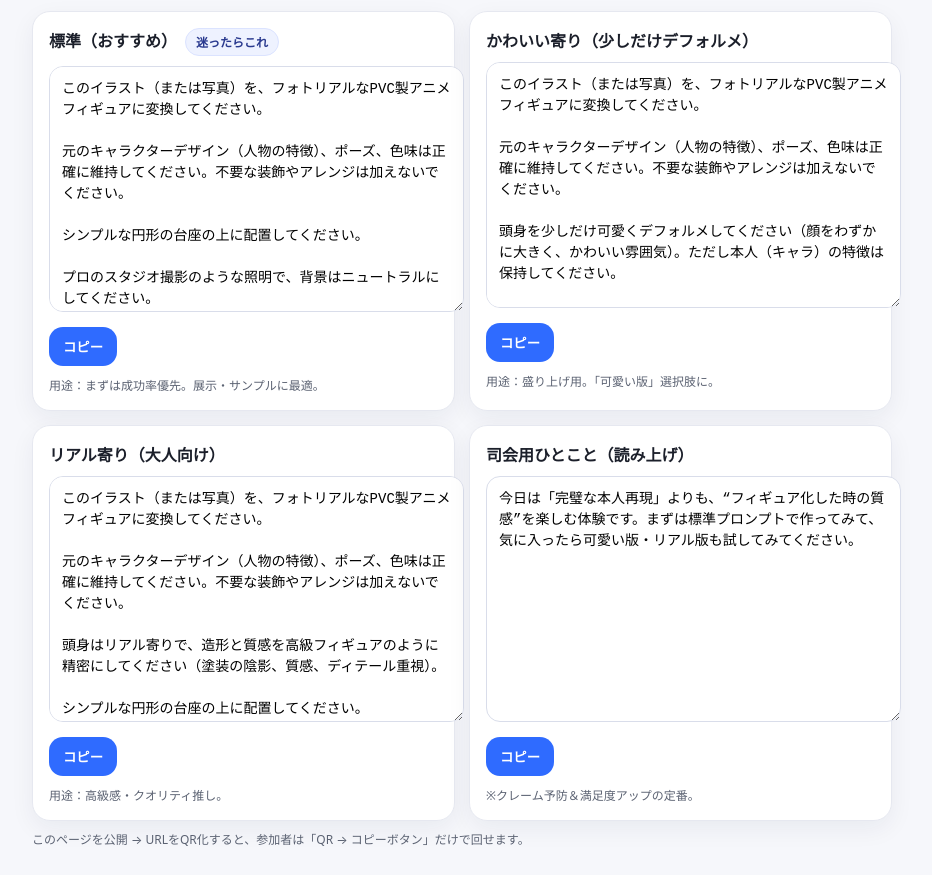
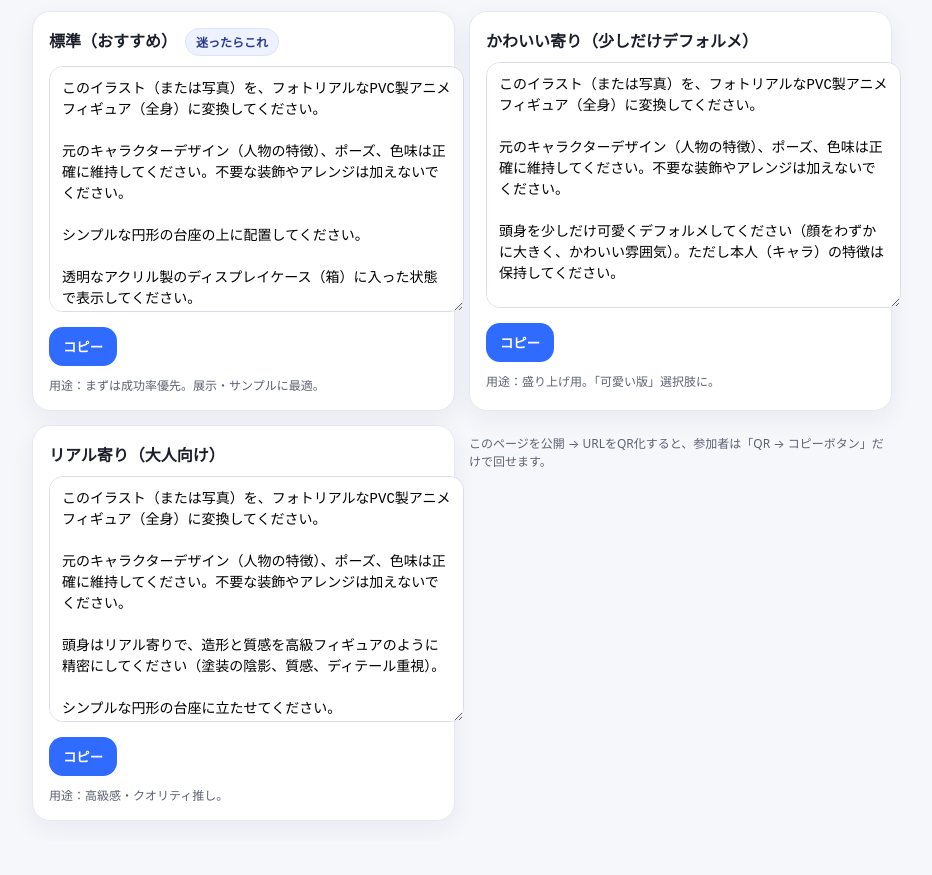
Before and after one commit to Min-H-AI/figure-prompt, a plain HTML site: page index.html in a window 1280 px wide. Shown: the part 258-1133 px from the top of the page, without its empty margins (178-1110 px from the left). After the commit the page ends 1099 px from the top, so only its background shows below. Drawn offline with Linux system fonts and the light colour scheme.

Commit message:
Update index.html

```diff
--- a/index.html
+++ b/index.html
@@ -45,11 +45,13 @@
     <div class="grid">
       <div class="card">
         <h2>標準（おすすめ）<span class="pill">迷ったらこれ</span></h2>
-        <textarea id="promptA" readonly>このイラスト（または写真）を、フォトリアルなPVC製アニメフィギュアに変換してください。
+        <textarea id="promptA" readonly>このイラスト（または写真）を、フォトリアルなPVC製アニメフィギュア（全身）に変換してください。
 
 元のキャラクターデザイン（人物の特徴）、ポーズ、色味は正確に維持してください。不要な装飾やアレンジは加えないでください。
 
 シンプルな円形の台座の上に配置してください。
+
+透明なアクリル製のディスプレイケース（箱）に入った状態で表示してください。
 
 プロのスタジオ撮影のような照明で、背景はニュートラルにしてください。</textarea>
         <div class="row">
@@ -60,13 +62,15 @@
 
       <div class="card">
         <h2>かわいい寄り（少しだけデフォルメ）</h2>
-        <textarea id="promptB" readonly>このイラスト（または写真）を、フォトリアルなPVC製アニメフィギュアに変換してください。
+        <textarea id="promptB" readonly>このイラスト（または写真）を、フォトリアルなPVC製アニメフィギュア（全身）に変換してください。
 
 元のキャラクターデザイン（人物の特徴）、ポーズ、色味は正確に維持してください。不要な装飾やアレンジは加えないでください。
 
 頭身を少しだけ可愛くデフォルメしてください（顔をわずかに大きく、かわいい雰囲気）。ただし本人（キャラ）の特徴は保持してください。
 
 シンプルな円形の台座の上に配置してください。
+
+透明なアクリル製のディスプレイケース（箱）に入った状態で表示してください。
 
 プロのスタジオ撮影のような照明で、背景はニュートラルにしてください。</textarea>
         <div class="row">
@@ -77,13 +81,15 @@
 
       <div class="card">
         <h2>リアル寄り（大人向け）</h2>
-        <textarea id="promptC" readonly>このイラスト（または写真）を、フォトリアルなPVC製アニメフィギュアに変換してください。
+        <textarea id="promptC" readonly>このイラスト（または写真）を、フォトリアルなPVC製アニメフィギュア（全身）に変換してください。
 
 元のキャラクターデザイン（人物の特徴）、ポーズ、色味は正確に維持してください。不要な装飾やアレンジは加えないでください。
 
 頭身はリアル寄りで、造形と質感を高級フィギュアのように精密にしてください（塗装の陰影、質感、ディテール重視）。
 
-シンプルな円形の台座の上に配置してください。
+シンプルな円形の台座に立たせてください。
+
+透明なアクリル製のディスプレイケース（箱）に入った状態で表示してください。
 
 プロのスタジオ撮影のような照明で、背景はニュートラルにしてください。</textarea>
         <div class="row">
@@ -91,16 +97,6 @@
         </div>
         <div class="hint">用途：高級感・クオリティ推し。</div>
       </div>
-
-      <div class="card">
-        <h2>司会用ひとこと（読み上げ）</h2>
-        <textarea id="talk" readonly>今日は「完璧な本人再現」よりも、“フィギュア化した時の質感”を楽しむ体験です。まずは標準プロンプトで作ってみて、気に入ったら可愛い版・リアル版も試してみてください。</textarea>
-        <div class="row">
-          <button class="copy" onclick="copyText('talk')">コピー</button>
-        </div>
-        <div class="hint">※クレーム予防＆満足度アップの定番。</div>
-      </div>
-    </div>
 
     <p class="hint">このページを公開 → URLをQR化すると、参加者は「QR → コピーボタン」だけで回せます。</p>
   </div>
```
